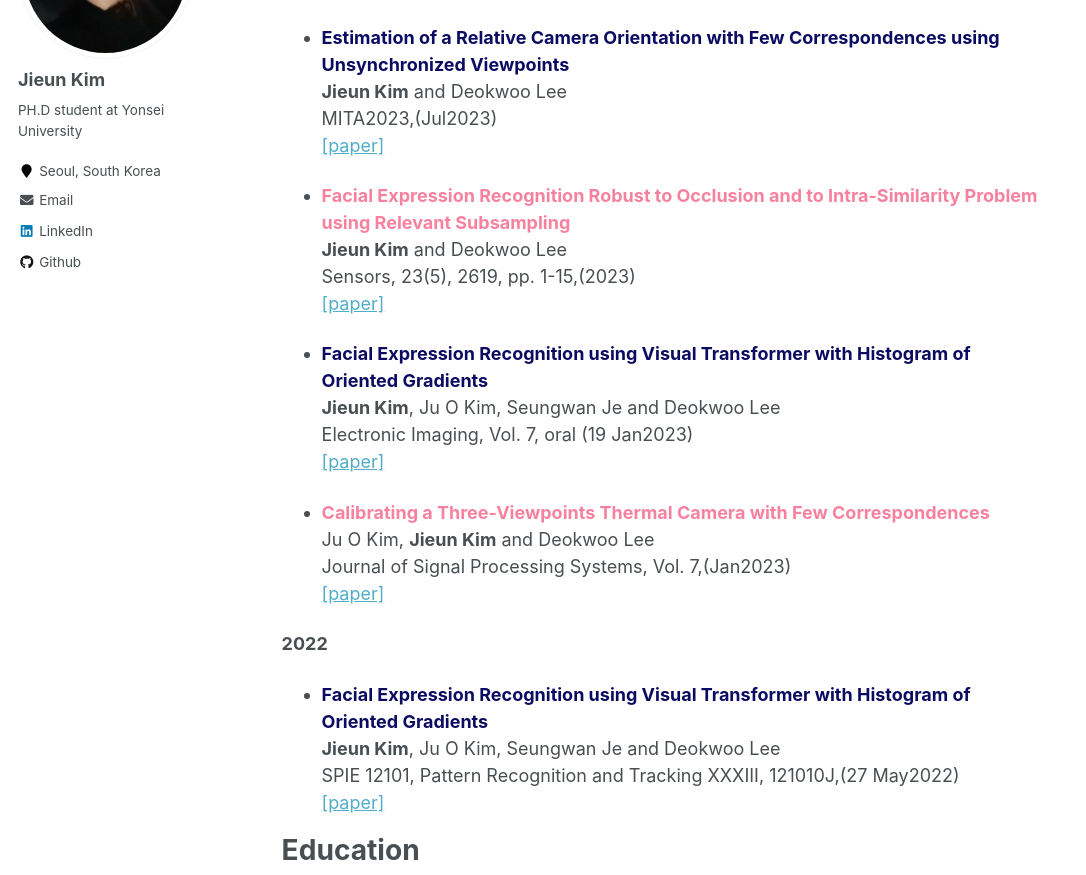
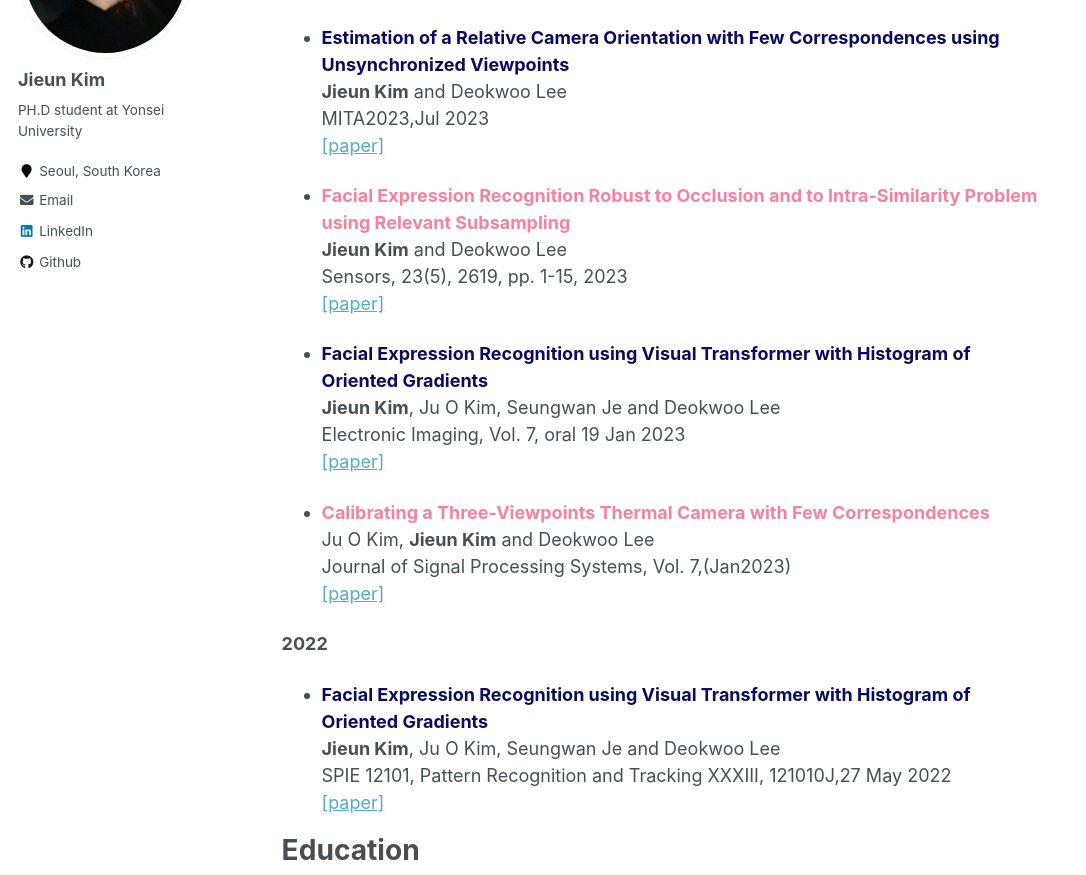
Before and after one commit to lilly9928/lilly9928.github.io, a Jekyll site: the page built from _pages/about.md, in a window 1280 px wide and 1400 px high, scrolled down 534 px. Shown: the part 152-1027 px from the top of the window, without its empty margins (0-1086 px from the left). Built offline with Jekyll 4.4.1, drawn with Linux system fonts in a browser that asks for light colours; some of the changed text lies outside the part shown.

Commit message:
Update about.md

```diff
--- a/_pages/about.md
+++ b/_pages/about.md
@@ -17,7 +17,7 @@
 
 Biography
 ======
-I am PH.D student at [Yonsei University](https://gsi.yonsei.ac.kr/). I received my M.S and B.S in Computer Engineering from [Keimyung University](https://kmu.ac.kr/uni/main/main.jsp), where I was advised by Prof. Deokwoo Lee.
+I am PH.D student at [Yonsei University](https://gsi.yonsei.ac.kr/). I received my M.S and B.S in Computer Engineering from [Keimyung University](https://kmu.ac.kr/uni/main/main.jsp), where I was advised by [Prof. Deokwoo Lee](https://sites.google.com/view/dwoolee/deokwoo-lee).
 
 <!-- My research interest lies in applied machine learning, which aims to develop practical ML solutions for real-world applications. I have covered a wide range of data types (e.g., matrix/tensor, text, graph, time series), tasks (e.g., classification, outcome prediction, anomaly detection, retrieval, data generation), and domains (e.g., healthcare, manufacturing, recommender systems). -->
 
@@ -43,17 +43,17 @@
 
 * <span style="color:#0B0B61">**Estimation of a Relative Camera Orientation with Few Correspondences using Unsynchronized Viewpoints**</span> \\
 **Jieun Kim** and Deokwoo Lee\\
-MITA2023,(Jul2023)\\
+MITA2023,Jul 2023\\
 [[paper]](http://lilly9928.github.io/files/paper1.pdf)
 
 * <span style="color:#F7819F">**Facial Expression Recognition Robust to Occlusion and to Intra-Similarity Problem using Relevant Subsampling**</span> \\
 **Jieun Kim** and Deokwoo Lee\\
-Sensors, 23(5), 2619, pp. 1-15,(2023)\\
+Sensors, 23(5), 2619, pp. 1-15, 2023\\
 [[paper]](http://lilly9928.github.io/files/paper2.pdf)
 
 * <span style="color:#0B0B61">**Facial Expression Recognition using Visual Transformer with Histogram of Oriented Gradients**</span>\\
 **Jieun Kim**, Ju O Kim, Seungwan Je and Deokwoo Lee \\
-Electronic Imaging, Vol. 7, oral (19 Jan2023)\\
+Electronic Imaging, Vol. 7, oral 19 Jan 2023\\
 [[paper]](http://lilly9928.github.io/files/paper3.pdf)
 
 * <span style="color:#F7819F">**Calibrating a Three-Viewpoints Thermal Camera with Few Correspondences**</span> \\
@@ -65,7 +65,7 @@
 
 * <span style="color:#0B0B61">**Facial Expression Recognition using Visual Transformer with Histogram of Oriented Gradients**</span> \\
 **Jieun Kim**, Ju O Kim, Seungwan Je and Deokwoo Lee \\
-SPIE 12101, Pattern Recognition and Tracking XXXIII, 121010J,(27 May2022) \\
+SPIE 12101, Pattern Recognition and Tracking XXXIII, 121010J,27 May 2022 \\
 [[paper]](http://lilly9928.github.io/files/paper5.pdf)
 
 
```
